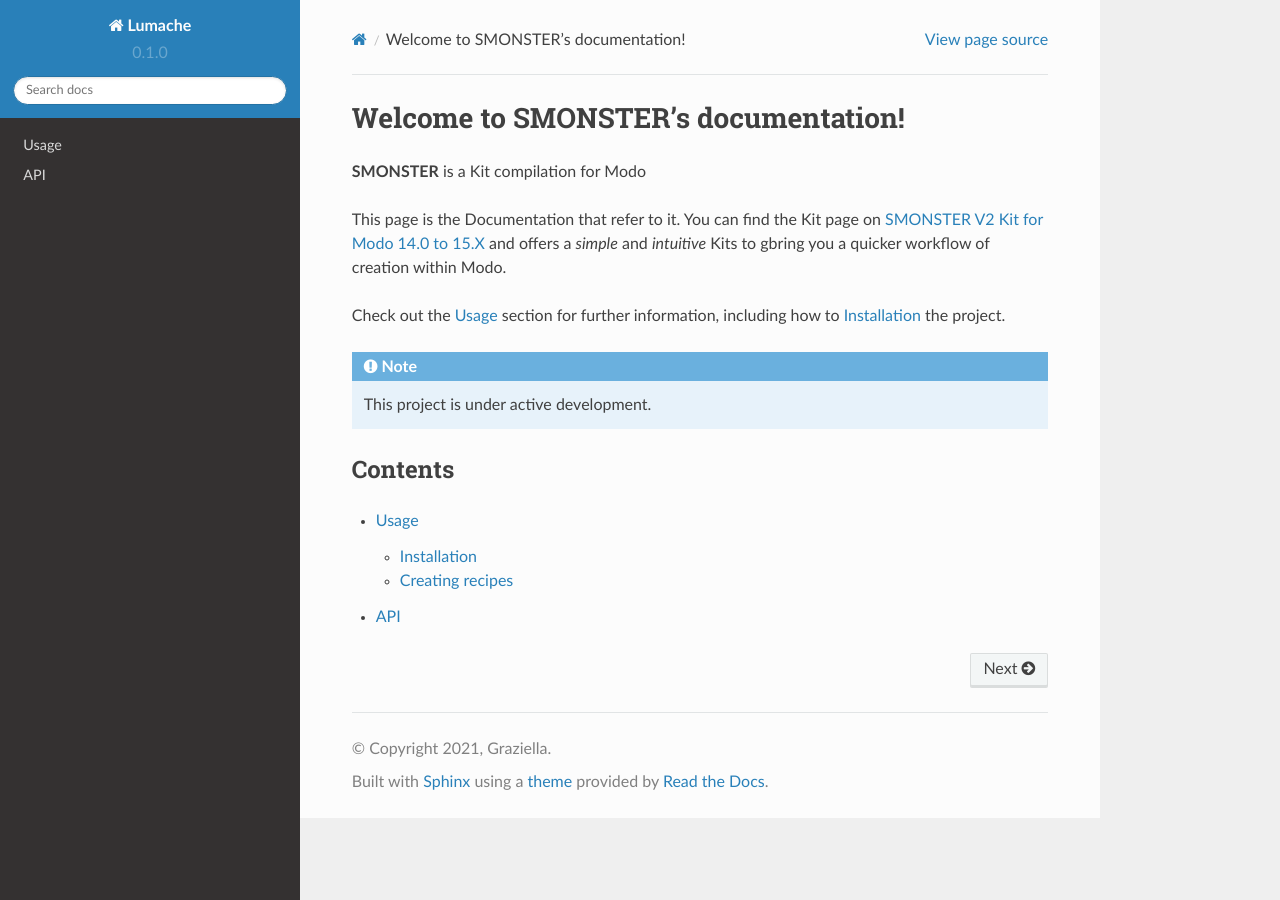
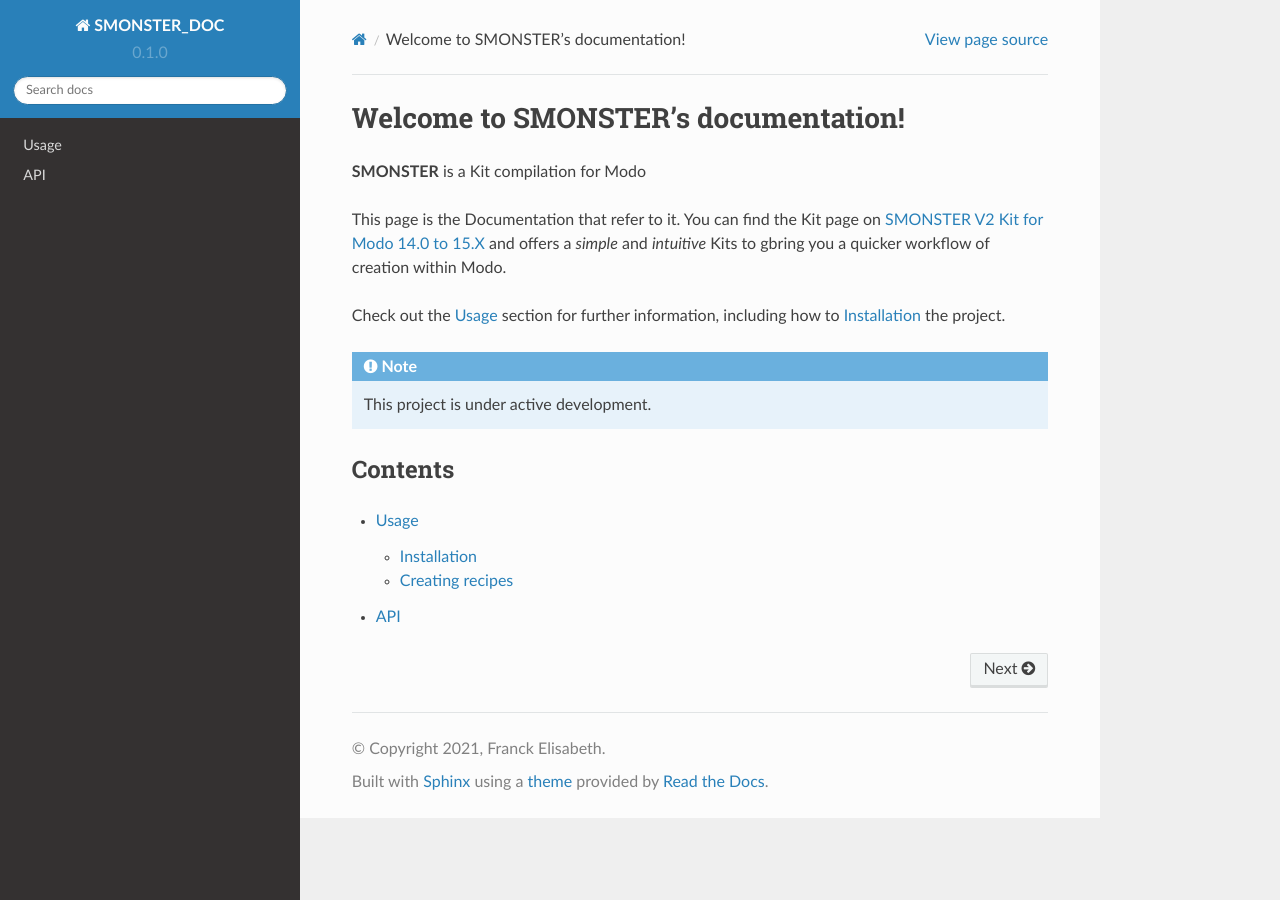
Before and after one commit to smoluck/SMONSTER_DOC, a Sphinx documentation site: the page built from docs/source/index.rst, in a window 1280 px wide. Built offline with Sphinx 7.4.7 and the Read the Docs theme 2.0.0, drawn with Linux system fonts in a browser that asks for light colours.

Commit message:
editing Config to current project

```diff
--- a/docs/source/conf.py
+++ b/docs/source/conf.py
@@ -2,9 +2,9 @@
 
 # -- Project information
 
-project = 'Lumache'
-copyright = '2021, Graziella'
-author = 'Graziella'
+project = 'SMONSTER_DOC'
+copyright = '2021, Franck Elisabeth'
+author = 'Franck Elisabeth'
 
 release = '0.1'
 version = '0.1.0'
```
